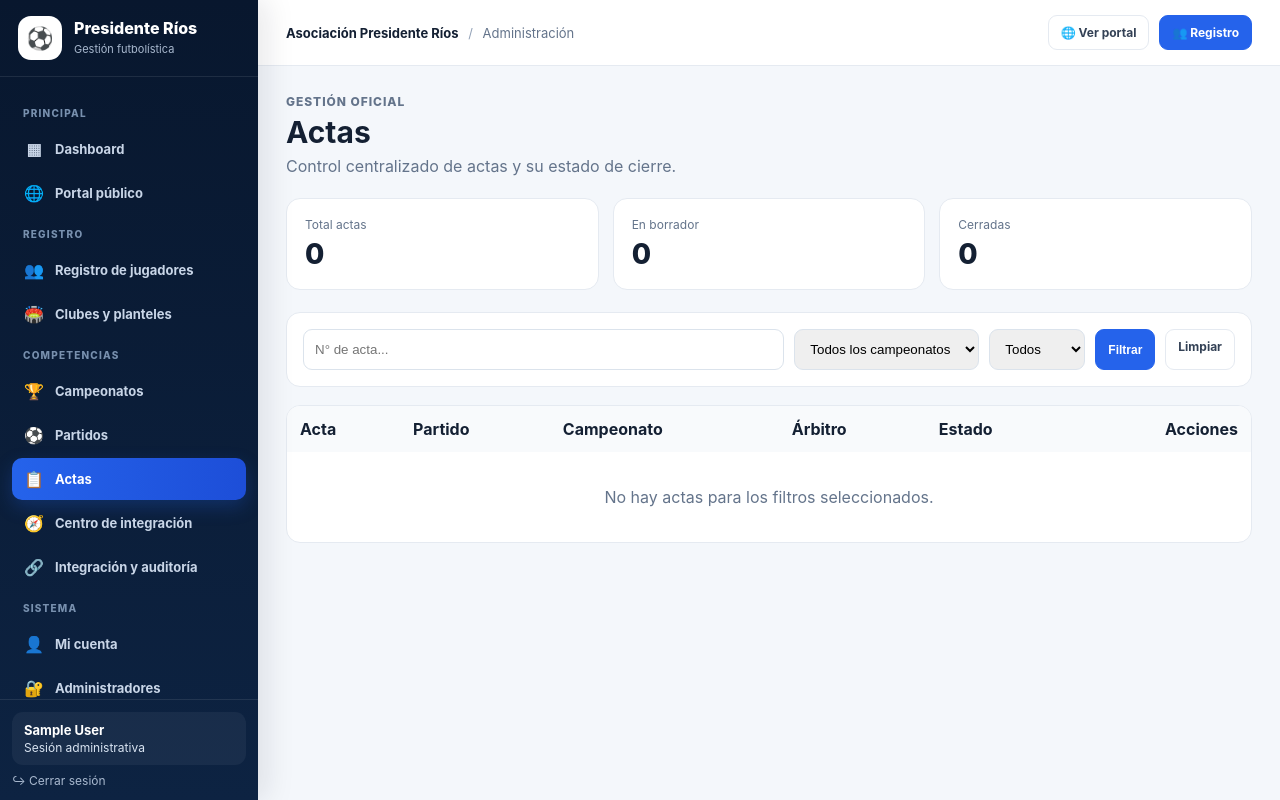
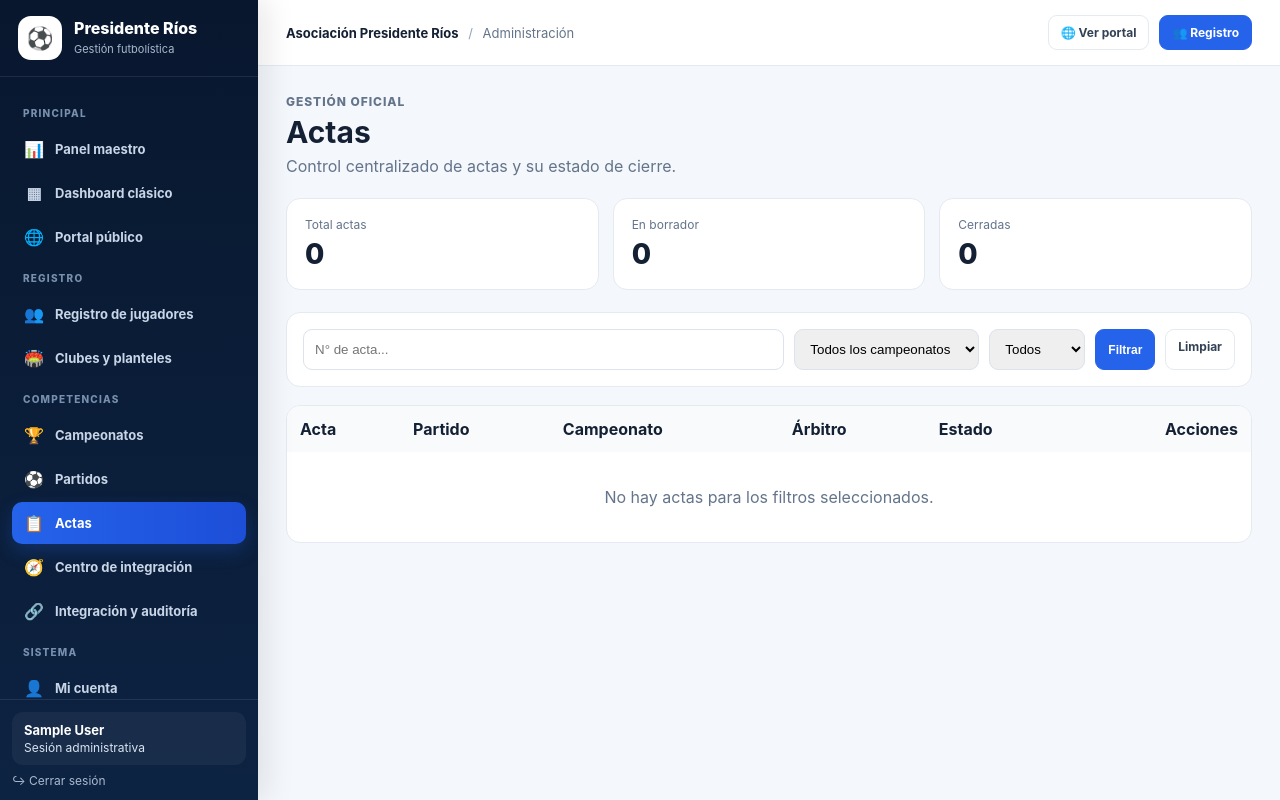
Before and after one commit to asociacionpresidenterios/sistema-presidente-rios, a Flask app: page /admin/actas in a window 1280 px wide. Run offline with Flask 3, Linux system fonts and the light colour scheme; the visitor is signed in with stand-in values (Sample User, id 1); some libraries are stand-ins or nearby versions.

Commit message:
Update navigation links in base.html

```diff
--- a/templates/base.html
+++ b/templates/base.html
@@ -59,7 +59,8 @@
   </div>
   <div class="side-scroll">
     <div class="section-label">Principal</div>
-    <a class="nav-item {% if request.endpoint=='dashboard' %}active{% endif %}" href="{{ url_for('dashboard') }}"><span class="nav-icon">▦</span>Dashboard</a>
+    <a class="nav-item {% if request.endpoint in ['admin_panel_maestro'] %}active{% endif %}" href="{{ url_for('admin_panel_maestro') }}"><span class="nav-icon">📊</span>Panel maestro</a>
+    <a class="nav-item {% if request.endpoint=='dashboard' %}active{% endif %}" href="{{ url_for('dashboard') }}"><span class="nav-icon">▦</span>Dashboard clásico</a>
     <a class="nav-item {% if request.endpoint=='publico' %}active{% endif %}" href="{{ url_for('publico') }}"><span class="nav-icon">🌐</span>Portal público</a>
 
     <div class="section-label">Registro</div>
```
